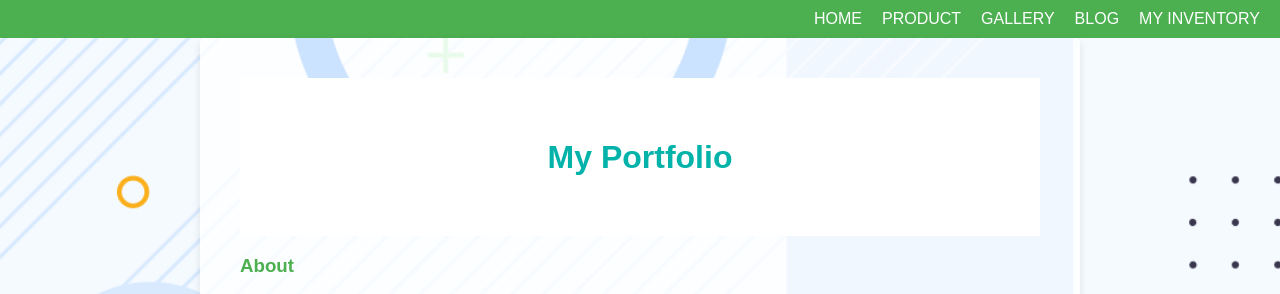
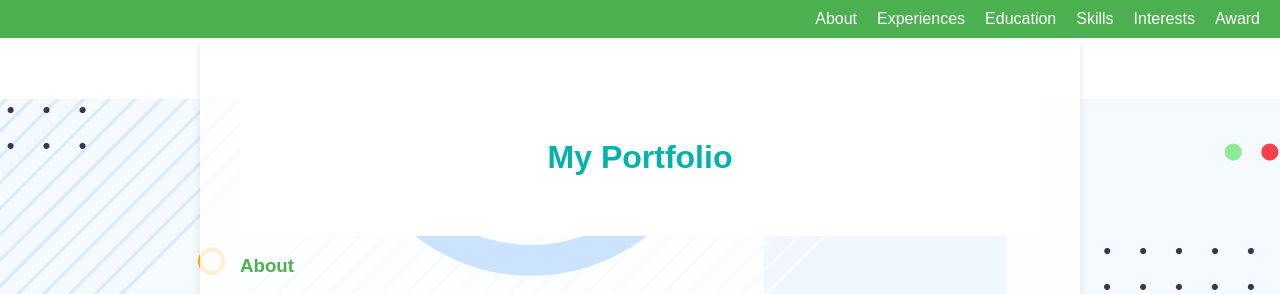
Before and after one commit to riofauzian1/final-project-rio-fauzian, a plain HTML site: page index.html in a window 1280 px wide. Shown: the top 294 px of the page. Drawn offline with Linux system fonts and the light colour scheme.

Commit message:
perubahan 2

```diff
--- a/index.html
+++ b/index.html
@@ -7,8 +7,7 @@
     <style>
         body {
             font-family: Arial, sans-serif;
-            background-image: url('backround1.png'); /* Ganti 'search.jpg' dengan nama file gambar yang Anda gunakan */
-            background-size: cover;
+            background-image: url('backround1.png');
             background-repeat: no-repeat;
             background-position: center;
             margin: 0;
@@ -38,14 +37,14 @@
             max-width: 800px;
             margin: 0 auto;
             padding: 40px;
-            background-color: rgba(255, 255, 255, 0.8); /* Tambahkan transparansi pada background container */
+            background-color: rgba(255, 255, 255, 0.8);
             box-shadow: 0 4px 8px rgba(0, 0, 0, 0.1);
             border-radius: 5px;
         }
         h1 {
             color: #4CAF50;
             margin-bottom: 20px;
-            color: rgb(3, 179, 170); /* Tambahkan warna biru pada judul */
+            color: rgb(3, 179, 170);
         }
         h2 {
             color: #555555;
@@ -83,30 +82,31 @@
 </head>
 <body>
     <div class="header">
-        <a href="#">HOME</a>
-        <a href="#">PRODUCT</a>
-        <a href="#">GALLERY</a>
-        <a href="#">BLOG</a>
-        <a href="#">MY INVENTORY</a>
+        <a href="#">About</a>
+        <a href="#">Experiences</a>
+        <a href="#">Education</a>
+        <a href="#">Skills</a>
+        <a href="#">Interests</a>
+        <a href="#">Award</a>
     </div>
     <div class="container">
         <header>
             <h1>My Portfolio</h1>
         </header>
-        <!-- Kategori About -->
+
         <h3>About</h3>
         <h2>Rio Fauzian</h2>
         <img src="riofauzian.jpg" alt="riofauzian" width="200" height="280">
         <p>Lulusan multimedia smkn 2 purwokerto. memiliki minat di bidang komputer dan elektronik</p>
 
-        <!-- Kategori Experiences -->
+
         <h3>Experiences</h3>
         <p>
             <ul>
                 <li>Sedang bekerja di service center laptop.</li>
             </ul>
         </p>
-        <!-- Kategori Education -->
+
         <h3>Education</h3>
         <p>
             <ul>
@@ -116,7 +116,7 @@
             </ul>
         </p>
 
-        <!-- Kategori Skills -->
+
         <h3>Skills</h3>
         <p>
             <ul>
@@ -126,11 +126,11 @@
             </ul>
         </p>
 
-        <!-- Kategori Interests -->
+
         <h3>Interests</h3>
         <p>Hobby saya memancing dan terkadang mencoba memperbaiki barang elektronik.</p>
 
-        <!-- Kategori Award -->
+
         <h3>Award</h3>
         <p>-</p>
 
```
Also changed, not shown: link.txt (added).
